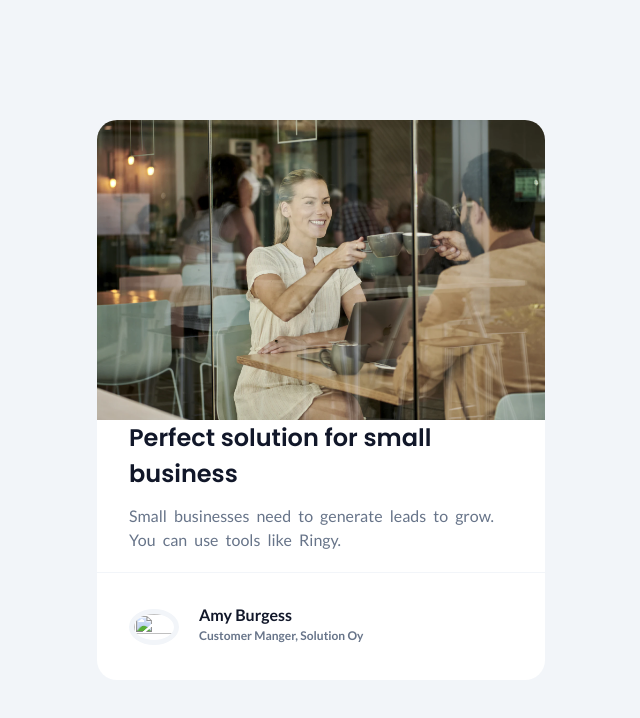
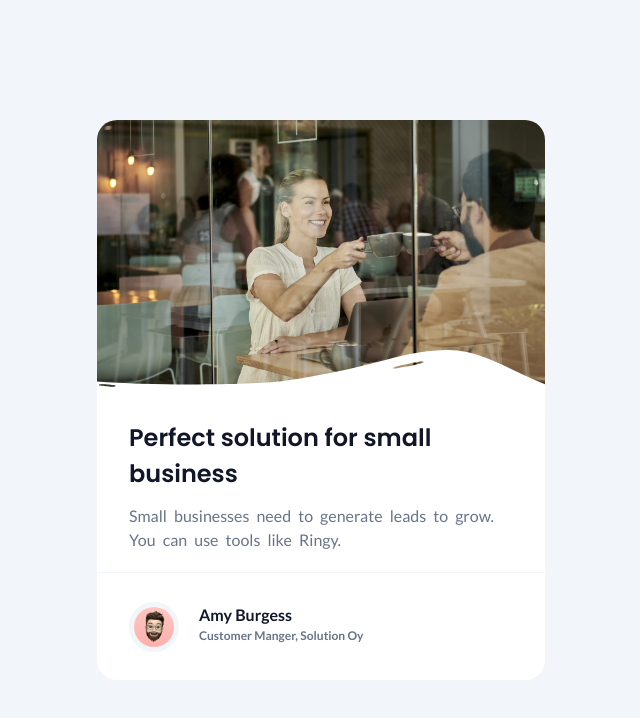
Before and after one commit to nyckaique/Business-Blog-Card, a plain HTML site: page index.html in a window 1280 px wide. Shown: the whole page, without its empty margins (319-959 px from the left). Drawn offline with nearby package versions, Linux system fonts and the light colour scheme; the site is published under a folder, as on GitHub Pages, so addresses that start at the root find nothing.

Commit message:
atualizacao do index.html para corrigir erros

```diff
--- a/index.html
+++ b/index.html
@@ -56,7 +56,7 @@
             />
             <div style="position: absolute; bottom: -1%; width: 100%">
               <img
-                src="/images/white-overlay.svg"
+                src="images/white-overlay.svg"
                 alt=""
                 class=".img-fluid"
                 style="width: 100%"
@@ -108,7 +108,7 @@
             style="padding-left: 2rem; border-top: 1px solid #f2f5f9"
           >
             <img
-              src="/images/avatar-image-business-card.png"
+              src="images/avatar-image-business-card.png"
               alt=""
               style="width: 50px; height: 100%; border: 5px solid #f2f5f9"
               class="rounded-circle"
```
